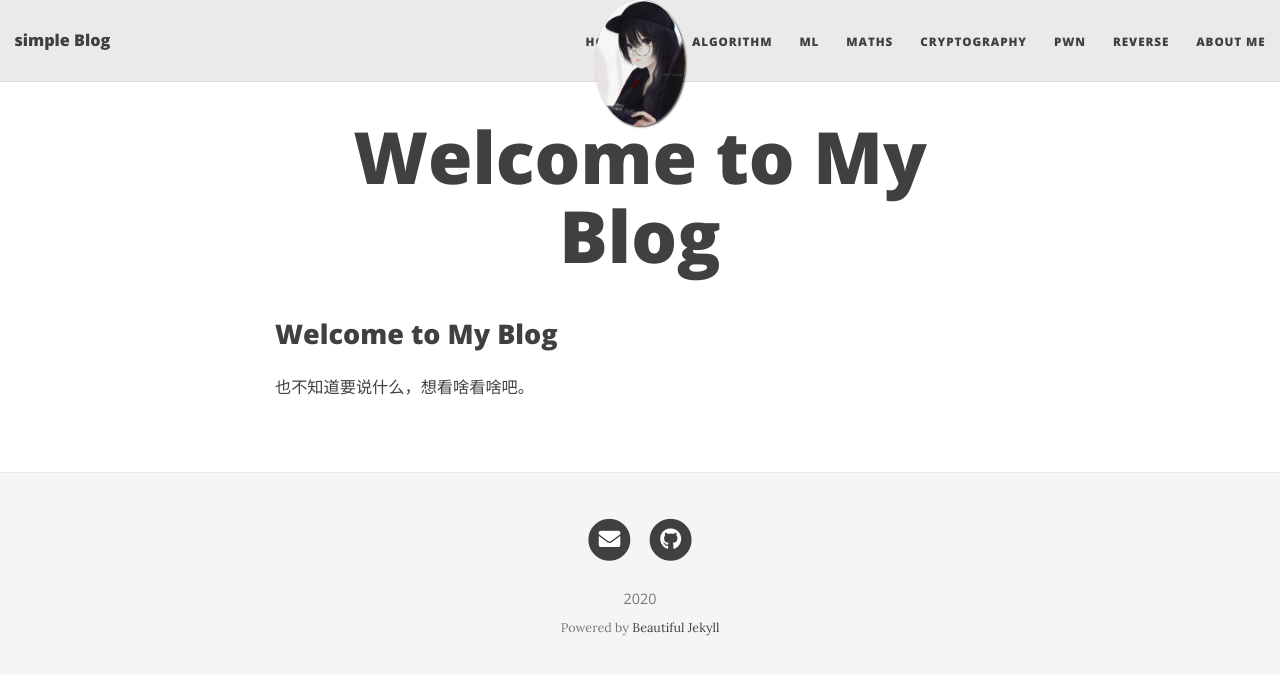
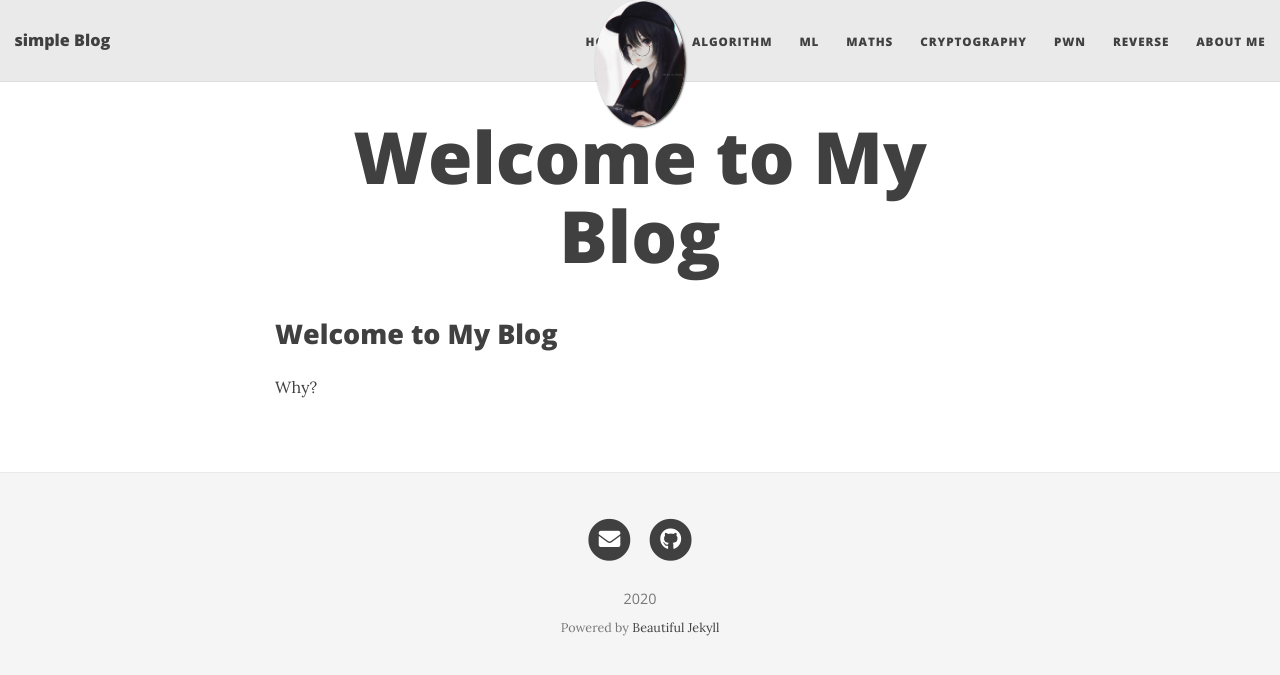
Before and after one commit to Seriouscatmusician/CryptographyMathBlog, a Jekyll site: the page built from index.md, in a window 1280 px wide. Shown: the top 675 px of the page. Built offline with Jekyll 4.4.1, drawn with Linux system fonts in a browser that asks for light colours; nearby versions of some CDN libraries; our own code applies the rules of GitHub Pages for plain Markdown files; formulas are drawn with MathJax 3; the list of posts is cut into pages by our own code.

Commit message:
Update index.md

```diff
--- a/index.md
+++ b/index.md
@@ -1,2 +1,2 @@
 ## Welcome to My Blog
-也不知道要说什么，想看啥看啥吧。
+Why?
```
